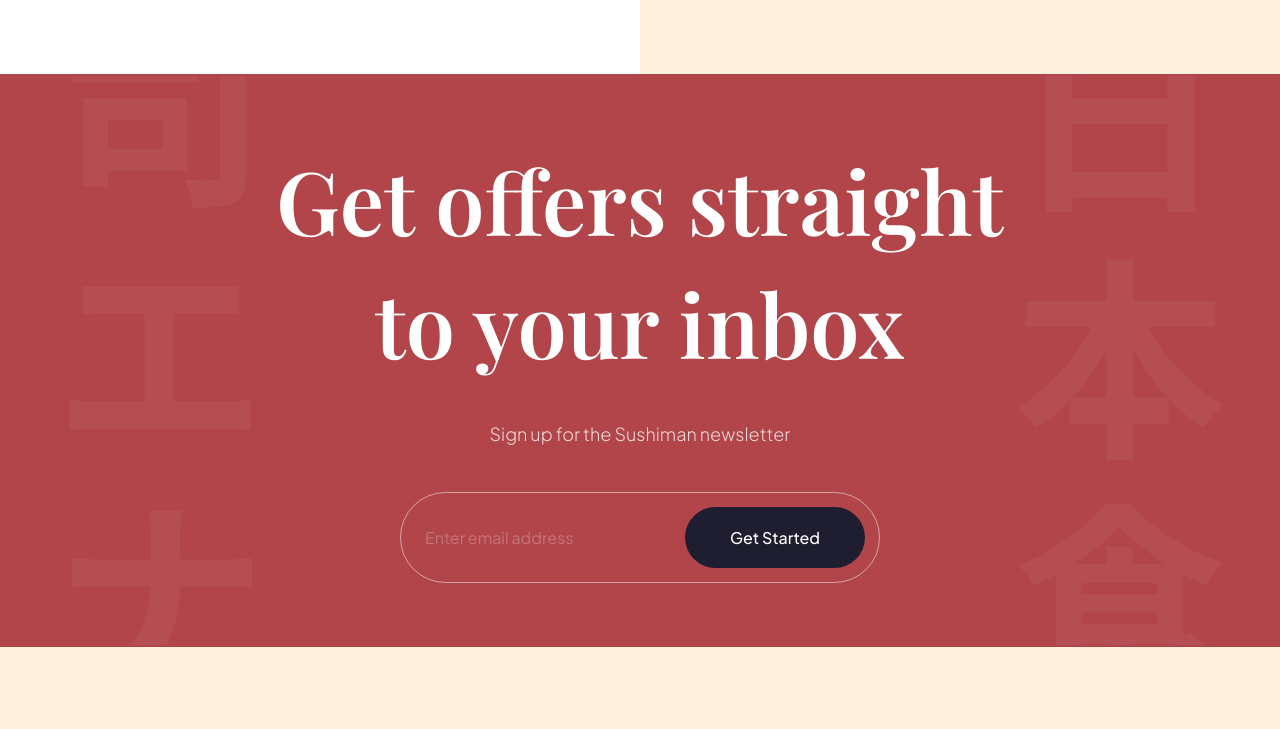
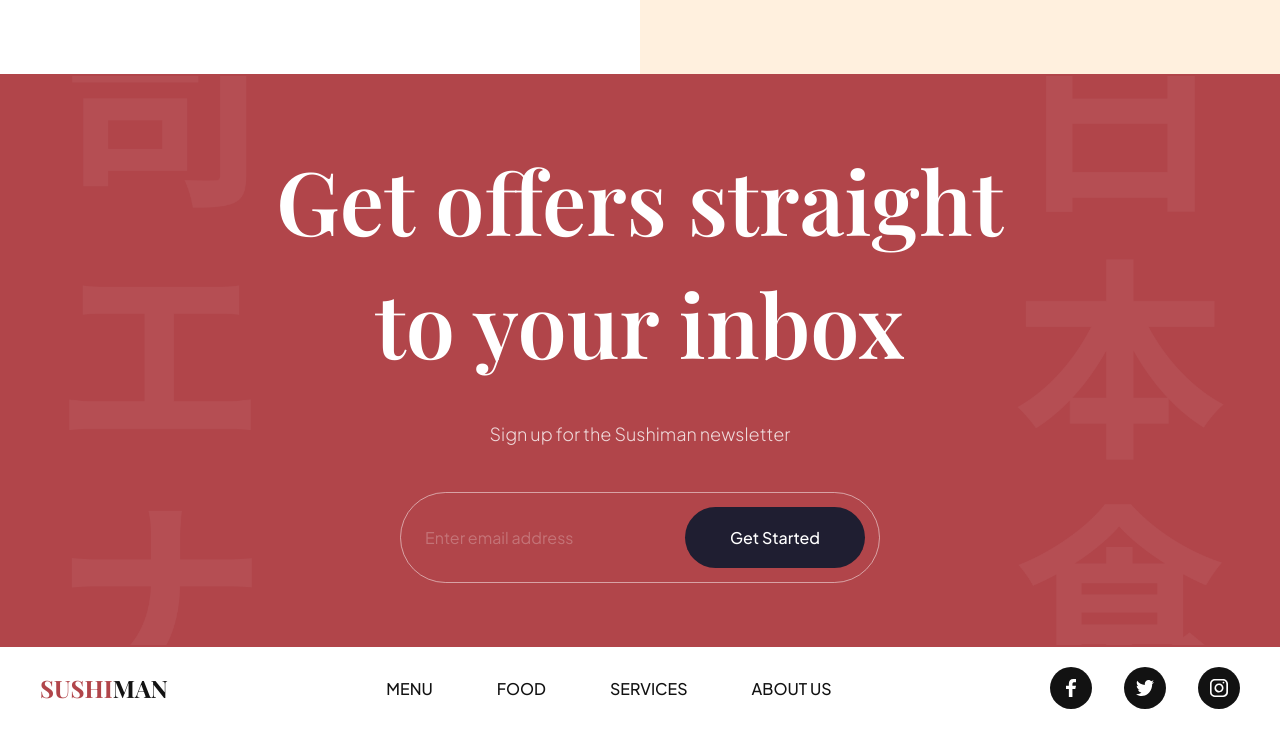
Before and after one commit to AbirDoesFrontend/sushi_website, a website built with Vite: page index.html in a window 1280 px wide. Shown: the part 3624-4353 px from the top of the page. Before the commit the page ends 4271 px from the top, so only its background shows below. Built offline with nearby package versions, Linux system fonts and the light colour scheme.

Commit message:
Footer part

```diff
--- /dev/null
+++ b/css/sections/footer.css
@@ -0,0 +1,62 @@
+.footer {
+    width: 100%;
+    padding: 20px 40px;
+    background: var(--color-white);
+
+    flex-wrap: wrap;
+    gap: 20px;
+
+    overflow: hidden;
+  }
+
+  .footer__logo {
+    font-size: 24px;
+    font-weight: bold;
+    font-family: var(--playfair-display);
+    text-transform: uppercase;
+    color: var(--secondary-color);
+
+    cursor: pointer;
+  }
+
+  .footer__logo span {
+    color: var(--primary-color)
+  }
+
+  .footer ul {
+    list-style: none;
+
+    display: flex;
+    flex-wrap: wrap;
+    flex-direction: row;
+    gap: 64px;
+  }
+
+  .footer ul:last-child {
+    gap: 32px;
+  }
+
+  .footer__nav li {
+    font-size: 16px;
+    font-weight: 500;
+    font-family: var(--plus-jakarta-sans);
+    text-transform: uppercase;
+    color: var(--secondary-color);
+
+    cursor: pointer;
+  }
+
+  .footer__social li {
+    width: 42px;
+    height: 42px;
+
+    background-color: var(--secondary-color);
+    border-radius: 100%;
+  }
+
+  .footer__social li img {
+    width: 45%;
+    height: 45%;
+
+    object-fit: contain;
+  }
--- a/css/style.css
+++ b/css/style.css
@@ -8,7 +8,7 @@
 @import url("sections/popular.css");
 @import url("sections/trending.css");
 @import url("sections/subscribe.css");
-/*@import url("sections/footer.css"); */
+@import url("sections/footer.css");
 
 /* CSS variables for reusablity across all files (including above imported) */
 :root {
--- a/index.html
+++ b/index.html
@@ -375,6 +375,39 @@
     </section>
     <!-- END: subscribe -->
 
+    <!-- START: footer -->
+    <footer class="footer flex-between">
+      <h3 class="footer__logo"><span>Sushi</span>man</h3>
+
+      <ul class="footer__nav">
+        <li>
+          <a href="#menu">Menu</a>
+        </li>
+        <li>
+          <a href="#food">Food</a>
+        </li>
+        <li>
+          <a href="#services">Services</a>
+        </li>
+        <li>
+          <a href="#about-us">About us</a>
+        </li>
+      </ul>
+
+      <ul class="footer__social">
+        <li class="flex-center">
+          <img src="assets/facebook.svg" alt="facebook" />
+        </li>
+        <li class="flex-center">
+          <img src="assets/twitter.svg" alt="twitter" />
+        </li>
+        <li class="flex-center">
+          <img src="assets/instagram.svg" alt="instagram" />
+        </li>
+      </ul>
+    </footer>
+    <!-- END: footer -->
+
     <script src="js/script.js" type="module"></script>
   </body>
 </html>
```
